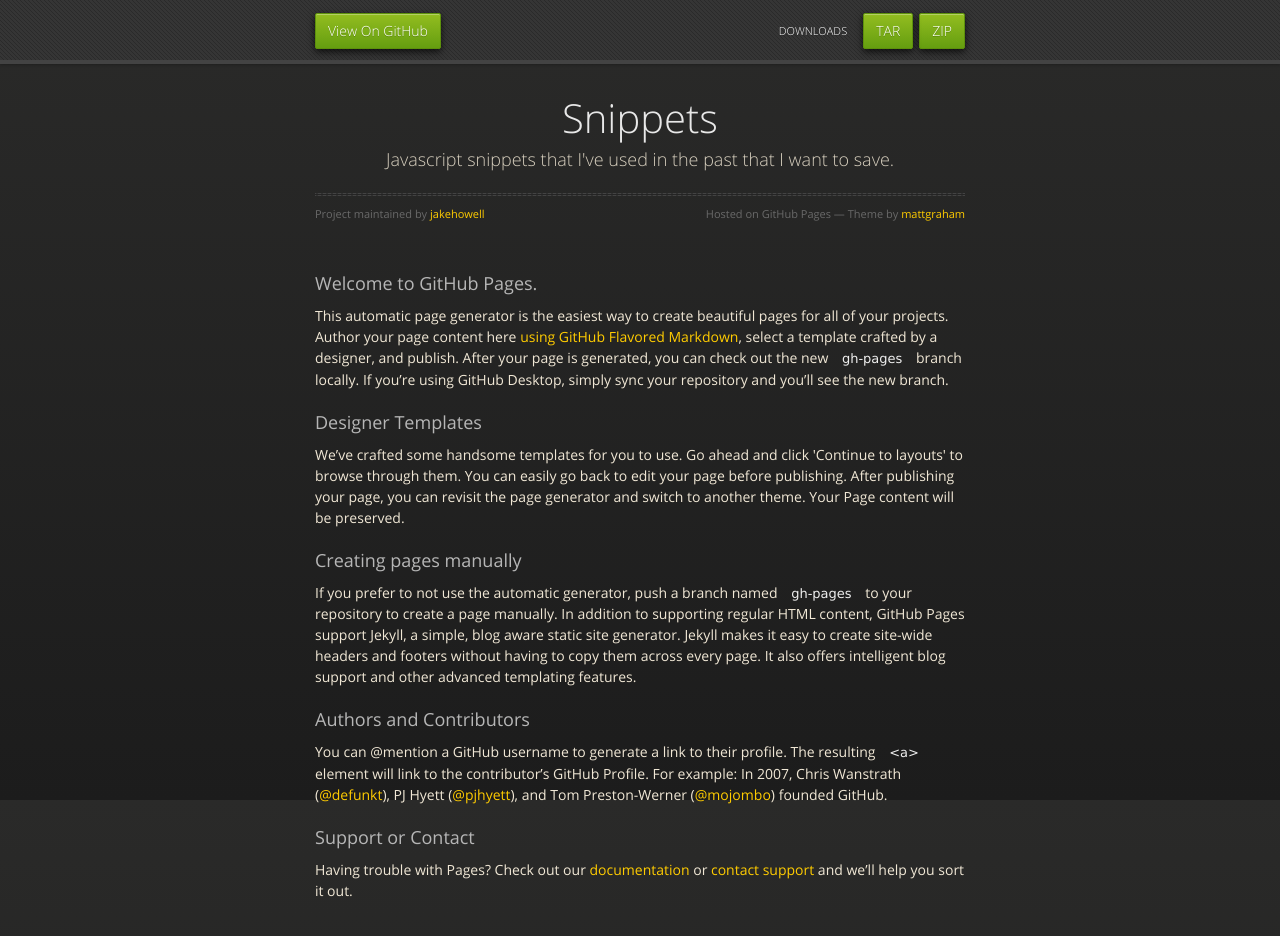
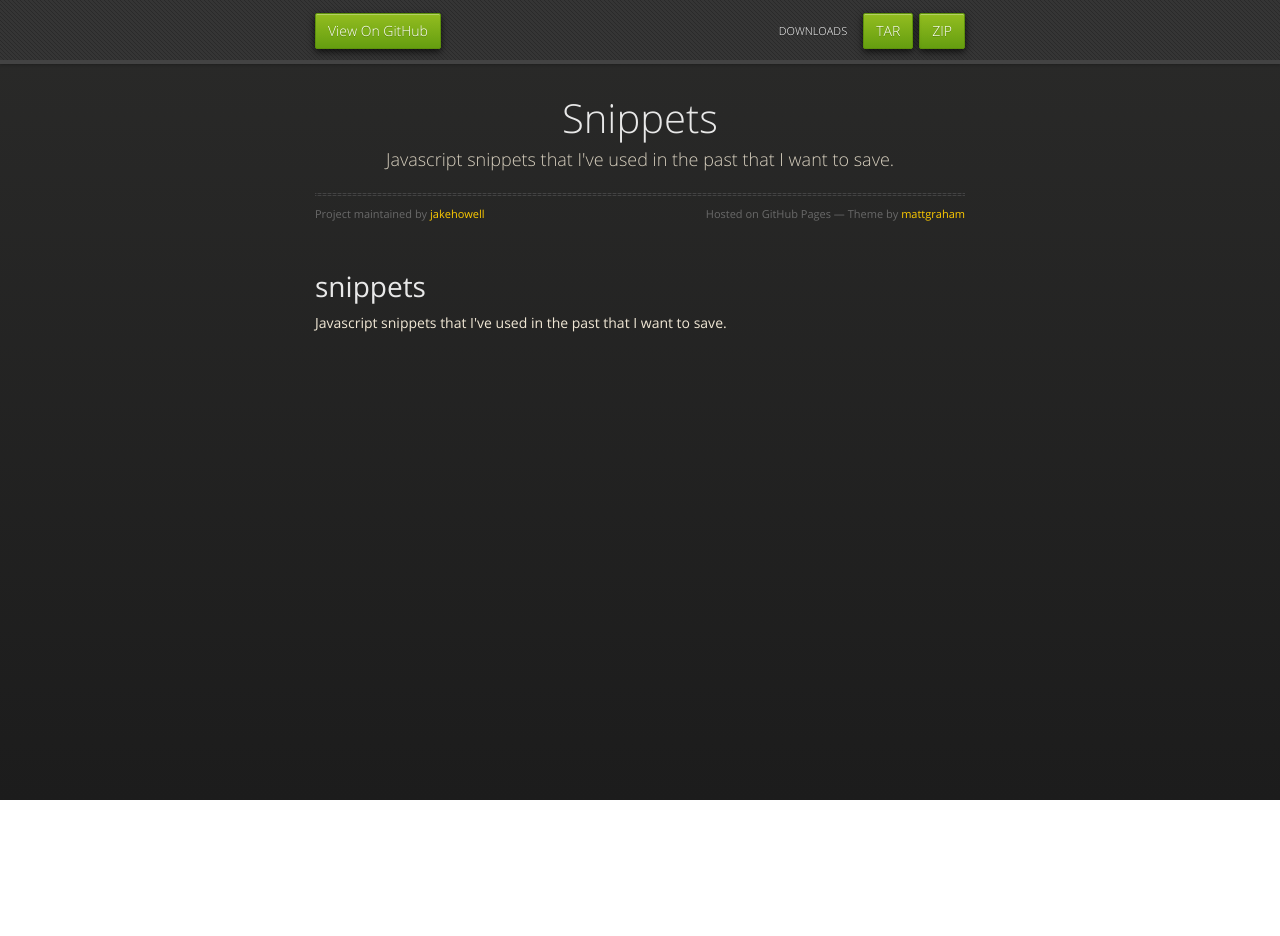
Before and after one commit to jakehowell/snippets, a plain HTML site: page index.html in a window 1280 px wide. After the commit the page ends 800 px from the top, so only its background shows below. Drawn offline with nearby package versions, Linux system fonts and the light colour scheme.

```diff
--- a/index.html
+++ b/index.html
@@ -38,30 +38,10 @@
           <span class="credits right">Hosted on GitHub Pages &mdash; Theme by <a href="https://twitter.com/michigangraham">mattgraham</a></span>
         </div>
 
-        <h3>
-<a id="welcome-to-github-pages" class="anchor" href="#welcome-to-github-pages" aria-hidden="true"><span aria-hidden="true" class="octicon octicon-link"></span></a>Welcome to GitHub Pages.</h3>
+        <h1>
+<a id="snippets" class="anchor" href="#snippets" aria-hidden="true"><span aria-hidden="true" class="octicon octicon-link"></span></a>snippets</h1>
 
-<p>This automatic page generator is the easiest way to create beautiful pages for all of your projects. Author your page content here <a href="https://guides.github.com/features/mastering-markdown/">using GitHub Flavored Markdown</a>, select a template crafted by a designer, and publish. After your page is generated, you can check out the new <code>gh-pages</code> branch locally. If you’re using GitHub Desktop, simply sync your repository and you’ll see the new branch.</p>
-
-<h3>
-<a id="designer-templates" class="anchor" href="#designer-templates" aria-hidden="true"><span aria-hidden="true" class="octicon octicon-link"></span></a>Designer Templates</h3>
-
-<p>We’ve crafted some handsome templates for you to use. Go ahead and click 'Continue to layouts' to browse through them. You can easily go back to edit your page before publishing. After publishing your page, you can revisit the page generator and switch to another theme. Your Page content will be preserved.</p>
-
-<h3>
-<a id="creating-pages-manually" class="anchor" href="#creating-pages-manually" aria-hidden="true"><span aria-hidden="true" class="octicon octicon-link"></span></a>Creating pages manually</h3>
-
-<p>If you prefer to not use the automatic generator, push a branch named <code>gh-pages</code> to your repository to create a page manually. In addition to supporting regular HTML content, GitHub Pages support Jekyll, a simple, blog aware static site generator. Jekyll makes it easy to create site-wide headers and footers without having to copy them across every page. It also offers intelligent blog support and other advanced templating features.</p>
-
-<h3>
-<a id="authors-and-contributors" class="anchor" href="#authors-and-contributors" aria-hidden="true"><span aria-hidden="true" class="octicon octicon-link"></span></a>Authors and Contributors</h3>
-
-<p>You can @mention a GitHub username to generate a link to their profile. The resulting <code>&lt;a&gt;</code> element will link to the contributor’s GitHub Profile. For example: In 2007, Chris Wanstrath (<a href="https://github.com/defunkt" class="user-mention">@defunkt</a>), PJ Hyett (<a href="https://github.com/pjhyett" class="user-mention">@pjhyett</a>), and Tom Preston-Werner (<a href="https://github.com/mojombo" class="user-mention">@mojombo</a>) founded GitHub.</p>
-
-<h3>
-<a id="support-or-contact" class="anchor" href="#support-or-contact" aria-hidden="true"><span aria-hidden="true" class="octicon octicon-link"></span></a>Support or Contact</h3>
-
-<p>Having trouble with Pages? Check out our <a href="https://help.github.com/pages">documentation</a> or <a href="https://github.com/contact">contact support</a> and we’ll help you sort it out.</p>
+<p>Javascript snippets that I've used in the past that I want to save.</p>
       </section>
 
     </div>
```
Also changed, not shown: params.json (+1 -1 lines).
